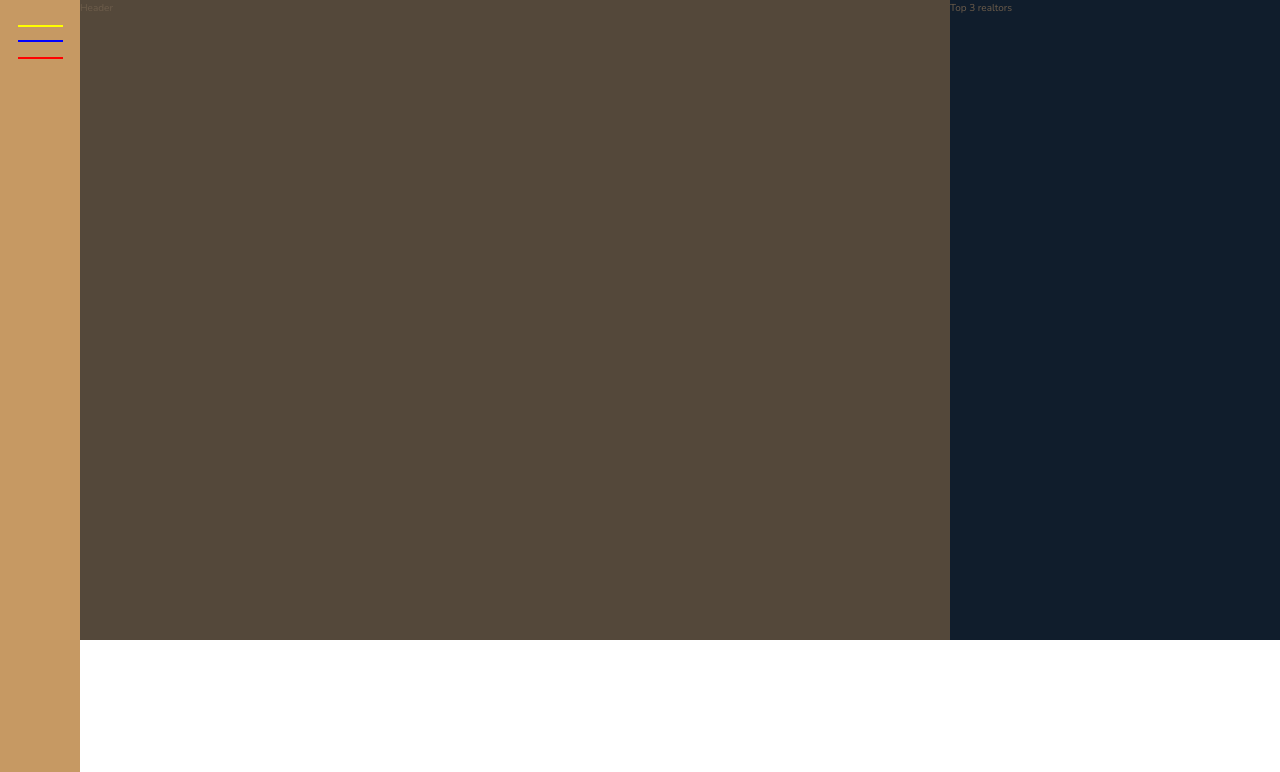
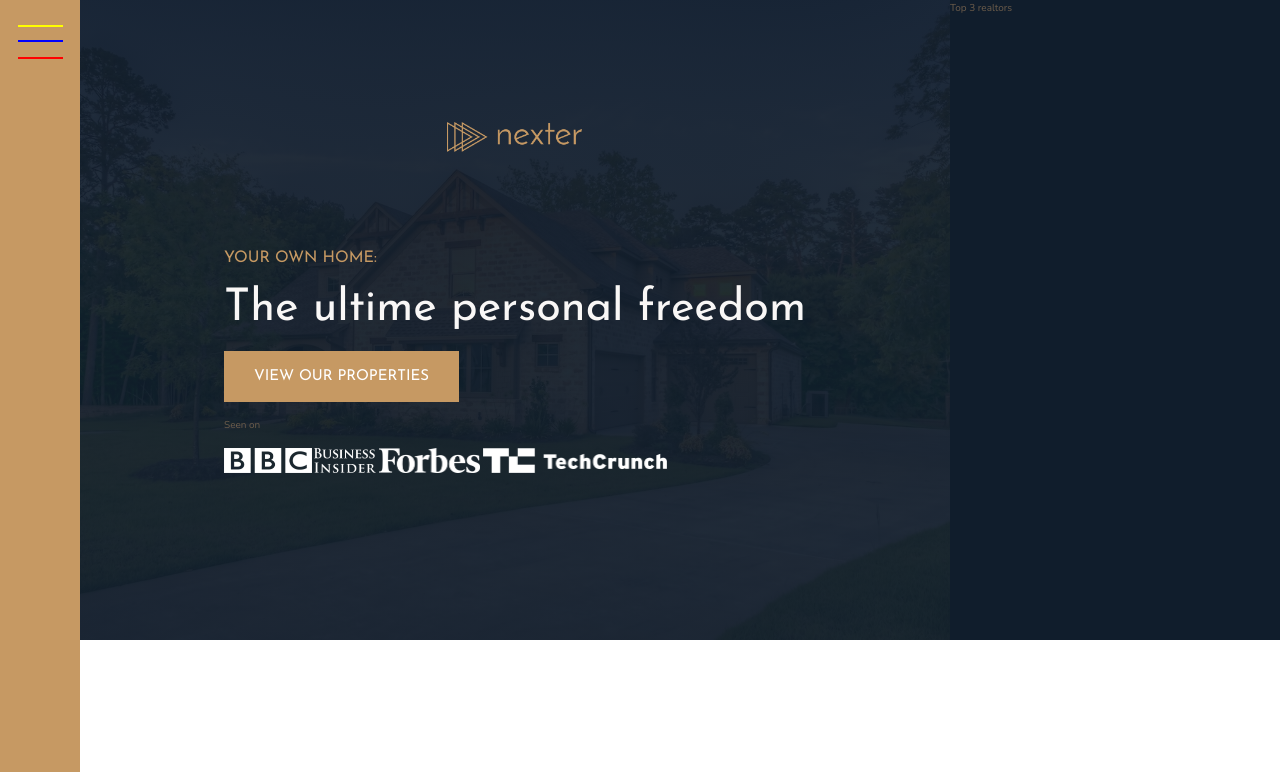
Before and after one commit to hectorlopezv/css-Grid-project, a website: page index.html in a window 1280 px wide. Shown: the top 772 px of the page. Drawn offline with nearby package versions, Linux system fonts and the light colour scheme.

Commit message:
adding left side header

```diff
--- a/index.html
+++ b/index.html
@@ -17,7 +17,19 @@
         </div>
 
         <header class="header">
-            Header
+            <img src="img/logo.png" alt="" class="header__logo">
+            <h3 class="heading-3">Your own home:</h3>
+            <h1 class="heading-1">The ultime personal freedom</h1>
+            <button class="btn header__btn">View our properties</button>
+
+            <div class="header__seenon-text">Seen on</div>
+
+            <div class="header__seenon-logos">
+                <img src="img/logo-bbc.png">
+                <img src="img/logo-bi.png">
+                <img src="img/logo-forbes.png">
+                <img src="img/logo-techcrunch.png">
+            </div>
         </header>
 
         <div class="realtors">
--- a/sass/_footer.scss
+++ b/sass/_footer.scss
@@ -3,7 +3,7 @@
 {
     background-color: base.$color-secondary;
     grid-column: full-start/full-end;
-    padding: 8rem;
+    padding: 3rem;
 }
 .nav
 {
--- a/sass/_header.scss
+++ b/sass/_header.scss
@@ -1,6 +1,40 @@
 @use 'base';
 .header
 {
-    background-color: base.$color-grey-dark-1;
+    background-image: linear-gradient( rgba(base.$color-secondary, .93), rgba(base.$color-secondary, .93)  ), url(../img/hero.jpeg);
+    background-size: cover;
+    background-position: center;
     grid-column: full-start/col-end 6;
+
+    padding: 8rem;
+    padding-top: 4rem;
+    display: grid;
+
+    grid-template-rows: .4fr min-content 5rem min-content min-content;
+    grid-template-columns: max-content;
+    row-gap: 1.5rem;
+    justify-content: center;
+    align-content: center;
+
+
+    &__logo
+    {
+        height: 3rem;
+        justify-self: center;
+    }
+    &__btn
+    {
+        align-self: start;
+        justify-self: start;
+    }
+    &__seenon-text{}
+
+    &__seenon-logos
+    {
+        img
+        {
+            height: 2.5rem;
+
+        }
+    }
 }
--- a/sass/_typography.scss
+++ b/sass/_typography.scss
@@ -9,6 +9,9 @@
 .heading-1
 {
     @extend %heading;
+    font-size: 4.5rem;
+    color: base.$color-grey-light-1;
+    line-height: 1;
 }
 
 .heading-2
```
Also changed, not shown: css/style.css, 1 other file.
